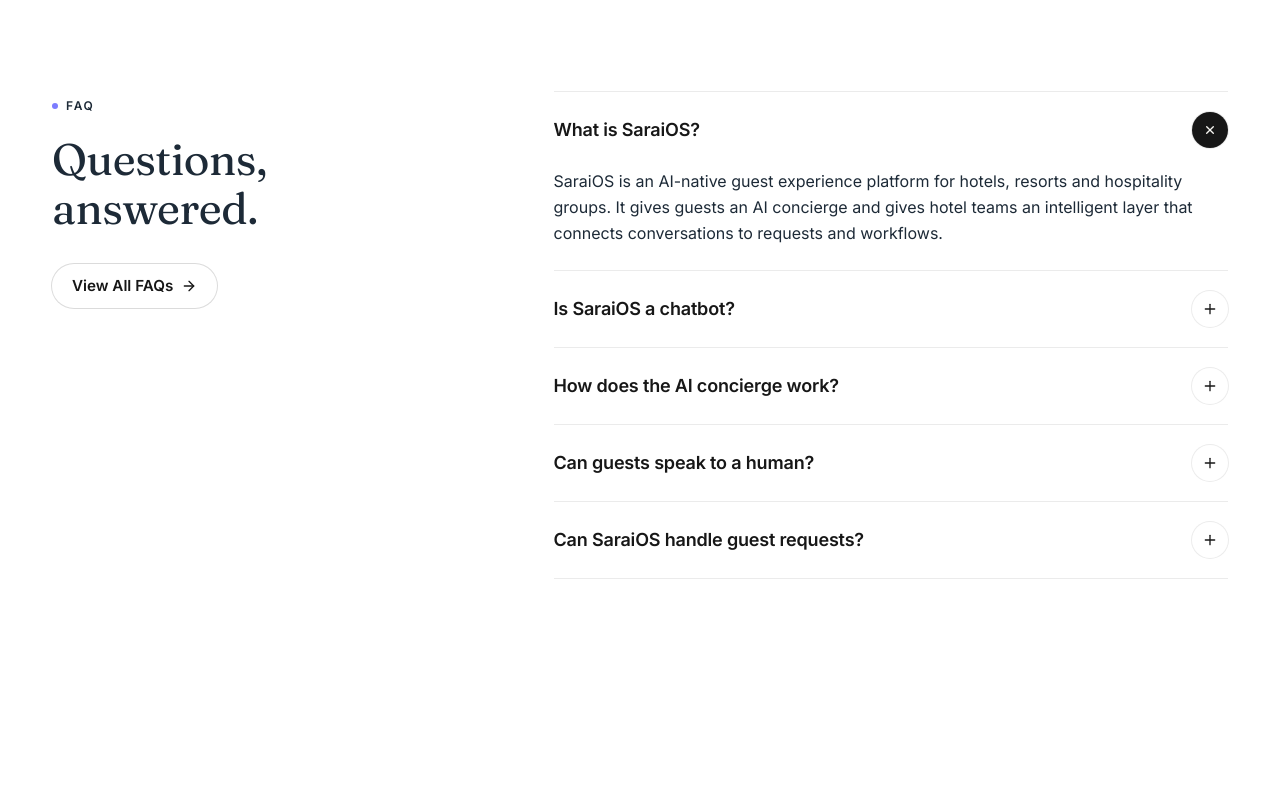
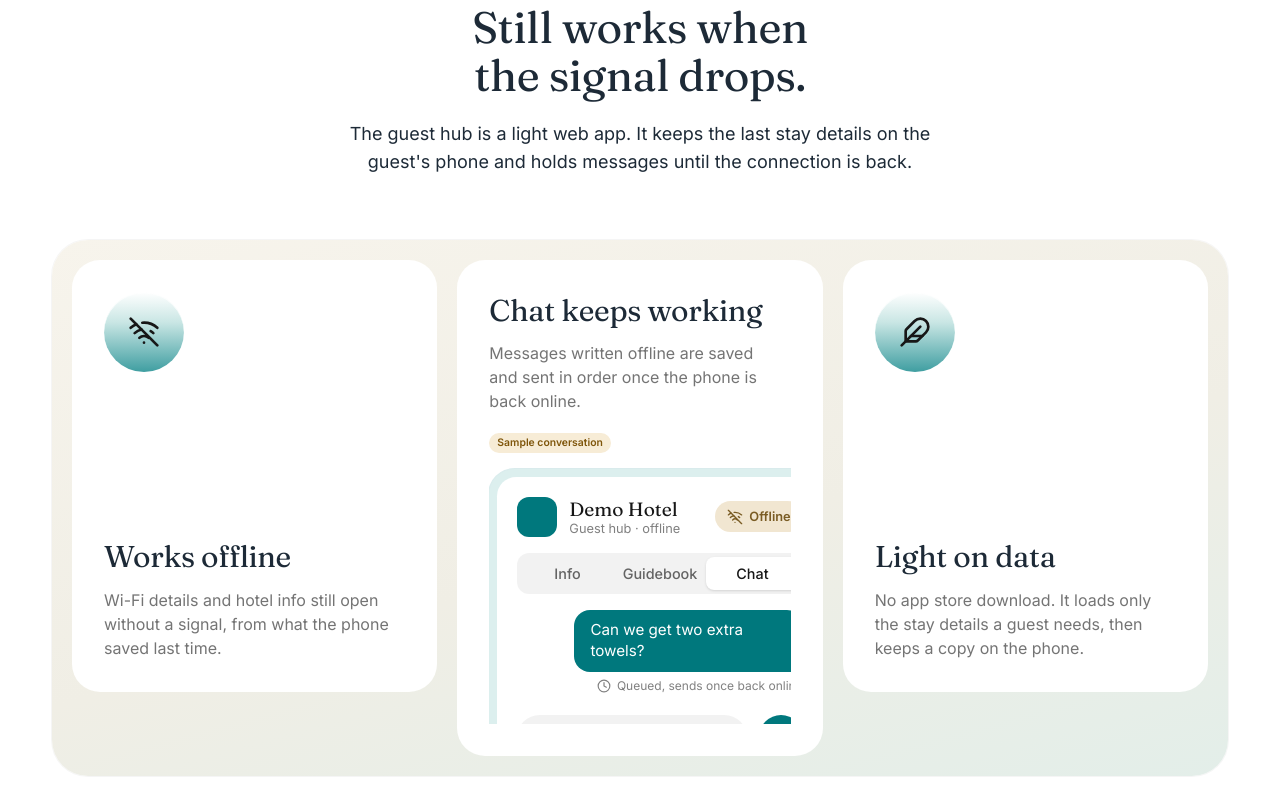
Before and after one commit to abdulrhhkahn/SaraiOS, a Next.js app: page / in a window 1280 px wide. Shown: the part 5220-6020 px from the top of the page. Built offline with nearby package versions, Linux system fonts and the light colour scheme; no server answers.

Commit message:
Add files via upload

```diff
--- /dev/null
+++ b/components/home/OfflineReady.tsx
@@ -0,0 +1,137 @@
+import type { ComponentType, ReactNode } from "react";
+import { Clock, Feather, Send, WifiOff } from "lucide-react";
+import { Container, DemoTag } from "@/components/ui/primitives";
+import { Reveal, RevealItem, Stagger } from "@/components/animations/Reveal";
+import { cn } from "@/lib/cn";
+
+/** Round gradient badge that holds the icon on the two outer cards. */
+function IconBadge({ icon: Icon }: { icon: ComponentType<{ className?: string }> }) {
+  return (
+    <span
+      aria-hidden
+      className="inline-flex size-20 items-center justify-center rounded-full bg-[linear-gradient(to_bottom,#ffffff_0%,#c9e6e4_38%,#3f9ea1_100%)] shadow-[inset_0_1px_0_rgba(255,255,255,0.9)]"
+    >
+      <Icon className="size-8 text-ink" />
+    </span>
+  );
+}
+
+function CardShell({ className, children }: { className?: string; children: ReactNode }) {
+  return (
+    <article className={cn("flex flex-col overflow-hidden rounded-[1.75rem] bg-white p-7 sm:p-8", className)}>
+      {children}
+    </article>
+  );
+}
+
+/** Zoomed-in guest hub chat with no connection: the hub still opens and a new message waits in the queue. */
+function OfflineChat() {
+  return (
+    <div aria-hidden className="mt-auto -mr-10 -mb-14 pt-4">
+      <div className="rounded-[1.6rem] bg-[#dcefee] p-2 ring-1 ring-cta/15">
+        <div className="rounded-[1.2rem] bg-white p-5 pb-12">
+          {/* Header */}
+          <div className="flex items-center justify-between gap-3">
+            <div className="flex items-center gap-3">
+              <span className="size-10 rounded-xl bg-cta" />
+              <div className="leading-tight">
+                <p className="font-serif text-[1.2rem] text-ink">Demo Hotel</p>
+                <p className="text-[0.8rem] text-ink/55">Guest hub · offline</p>
+              </div>
+            </div>
+            <span className="inline-flex items-center gap-1.5 rounded-full bg-brass-soft px-3 py-1.5 text-[0.8rem] font-semibold text-brass-ink">
+              <WifiOff className="size-4" /> Offline
+            </span>
+          </div>
+
+          {/* Tabs */}
+          <div className="mt-4 grid grid-cols-3 rounded-xl bg-black/[0.05] p-1 text-center text-[0.9rem] font-medium text-ink/65">
+            <span className="py-1.5">Info</span>
+            <span className="py-1.5">Guidebook</span>
+            <span className="rounded-lg bg-white py-1.5 text-ink shadow-sm">Chat</span>
+          </div>
+
+          {/* Conversation */}
+          <div className="mt-4 space-y-3 text-[0.95rem] leading-snug">
+            <div className="ml-auto w-fit max-w-[80%]">
+              <p className="rounded-2xl rounded-br-md bg-cta px-4 py-2.5 text-white">Can we get two extra towels?</p>
+              <p className="mt-1.5 flex items-center justify-end gap-1.5 text-[0.75rem] text-ink/55">
+                <Clock className="size-3.5" /> Queued, sends once back online
+              </p>
+            </div>
+          </div>
+
+          {/* Input */}
+          <div className="mt-5 flex items-center gap-3">
+            <span className="flex-1 rounded-full bg-black/[0.05] px-4 py-3 text-[0.9rem] text-ink/50">
+              Offline — will queue
+            </span>
+            <span className="inline-flex size-11 items-center justify-center rounded-full bg-cta text-white">
+              <Send className="size-4" />
+            </span>
+          </div>
+        </div>
+      </div>
+    </div>
+  );
+}
+
+export function OfflineReady() {
+  return (
+    <section className="relative pb-24 sm:pb-32">
+      <Container>
+        <Reveal className="mx-auto flex max-w-[44rem] flex-col items-center text-center">
+          <p className="font-mono text-[0.8125rem] tracking-[0.08em] text-cta uppercase">Offline ready</p>
+          <h2 className="mt-5 max-w-[20ch] heading-section text-balance text-subheading">
+            Still works when the signal drops.
+          </h2>
+          <p className="mt-5 max-w-[52ch] text-lg text-pretty text-stone">
+            The guest hub is a light web app. It keeps the last stay details on the guest&apos;s phone and holds
+            messages until the connection is back.
+          </p>
+        </Reveal>
+
+        <div className="mt-14 rounded-[2.25rem] bg-[linear-gradient(165deg,#f7f4ec_0%,#f0eee5_55%,#e3eee9_100%)] p-3 ring-1 ring-black/[0.04] sm:mt-16 sm:p-5">
+          <Stagger className="grid gap-3 sm:gap-5 lg:grid-cols-3 lg:items-start" stagger={0.1}>
+            <RevealItem>
+              <CardShell className="min-h-[22rem] lg:h-[27rem]">
+                <IconBadge icon={WifiOff} />
+                <div className="mt-auto pt-16">
+                  <h3 className="heading-sub text-3xl leading-tight text-subheading">Works offline</h3>
+                  <p className="mt-3 max-w-[34ch] text-base text-pretty text-ink/60">
+                    Wi-Fi details and hotel info still open without a signal, from what the phone saved last time.
+                  </p>
+                </div>
+              </CardShell>
+            </RevealItem>
+
+            <RevealItem>
+              <CardShell className="lg:h-[31rem]">
+                <h3 className="heading-sub text-3xl leading-tight text-subheading">Chat keeps working</h3>
+                <p className="mt-3 max-w-[34ch] text-base text-pretty text-ink/60">
+                  Messages written offline are saved and sent in order once the phone is back online.
+                </p>
+                <DemoTag className="mt-5 w-fit">Sample conversation</DemoTag>
+                <div className="relative mt-auto h-[20rem] overflow-hidden lg:h-auto lg:flex-1">
+                  <OfflineChat />
+                </div>
+              </CardShell>
+            </RevealItem>
+
+            <RevealItem>
+              <CardShell className="min-h-[22rem] lg:h-[27rem]">
+                <IconBadge icon={Feather} />
+                <div className="mt-auto pt-16">
+                  <h3 className="heading-sub text-3xl leading-tight text-subheading">Light on data</h3>
+                  <p className="mt-3 max-w-[34ch] text-base text-pretty text-ink/60">
+                    No app store download. It loads only the stay details a guest needs, then keeps a copy on the phone.
+                  </p>
+                </div>
+              </CardShell>
+            </RevealItem>
+          </Stagger>
+        </div>
+      </Container>
+    </section>
+  );
+}
```
